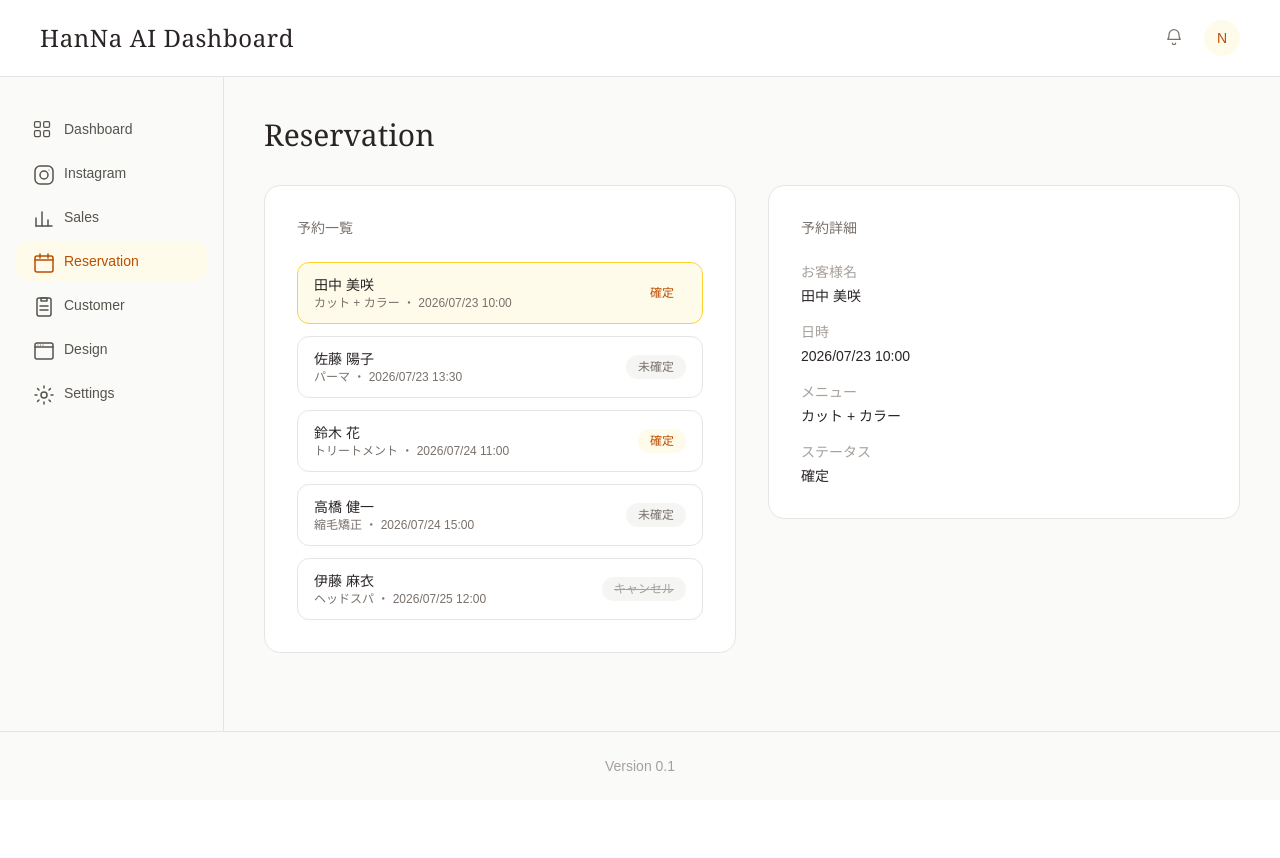
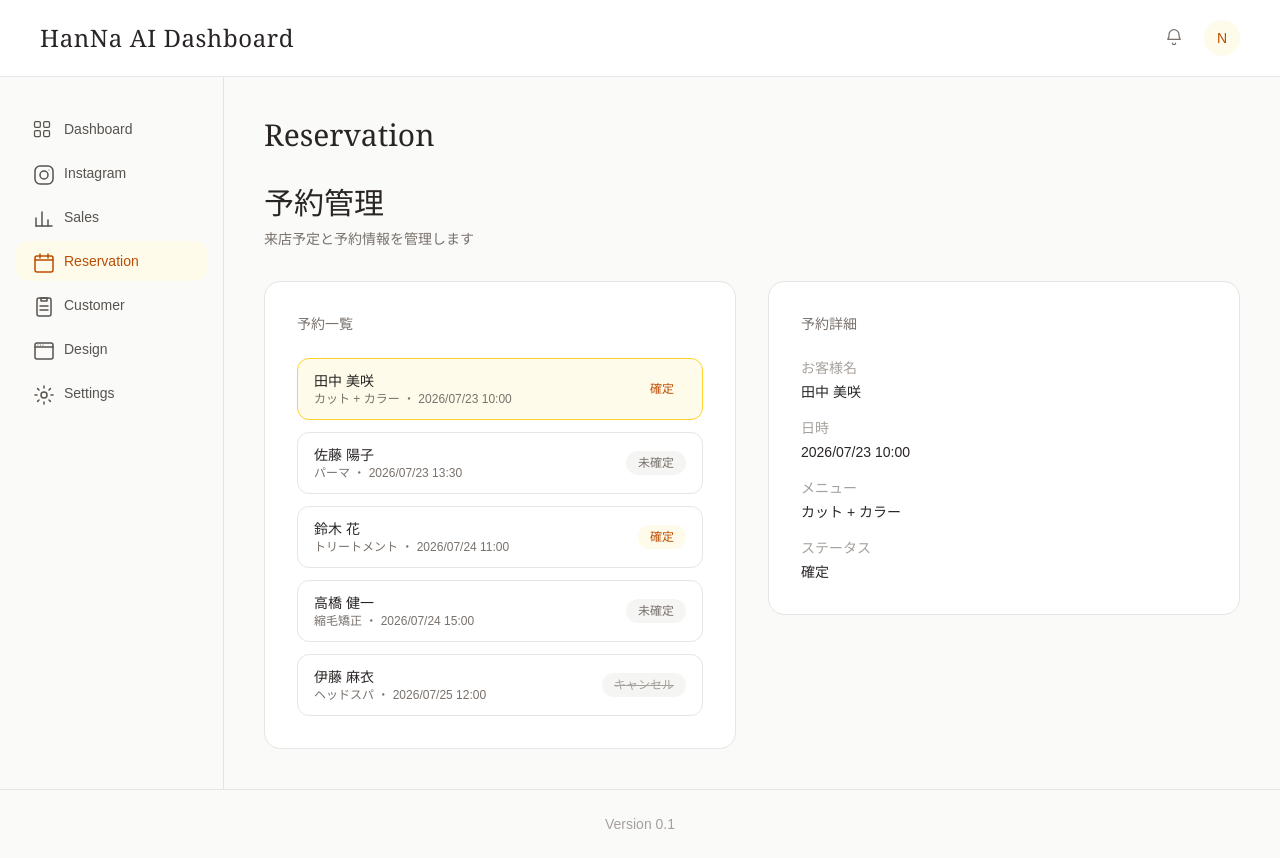
Before and after one commit to designhn924-web/hanna-ai-dashboard, a Next.js app: page /reservation in a window 1280 px wide. Before the commit the page ends 800 px from the top, so only its background shows below. Built offline with nearby package versions, Linux system fonts and the light colour scheme.

Commit message:
refactor: apply design system to reservation page

```diff
--- a/app/reservation/page.tsx
+++ b/app/reservation/page.tsx
@@ -2,6 +2,8 @@
 
 import { useState } from "react";
 import FeatureLayout from "@/components/layout/FeatureLayout";
+import PageHeader from "@/components/ui/PageHeader";
+import Section from "@/components/ui/Section";
 import ReservationList from "@/features/reservation/components/ReservationList";
 import ReservationDetail from "@/features/reservation/components/ReservationDetail";
 import { getReservations } from "@/features/reservation/data/reservations";
@@ -20,20 +22,19 @@ export default function ReservationPage() {
 
   return (
     <FeatureLayout title="Reservation">
+      <PageHeader title="予約管理" description="来店予定と予約情報を管理します" />
       <div className="grid grid-cols-1 gap-8 lg:grid-cols-2 lg:items-start">
-        <section className="rounded-2xl border border-stone-200 bg-white p-8">
-          <h3 className="mb-6 text-sm font-medium text-stone-500">予約一覧</h3>
+        <Section title="予約一覧">
           <ReservationList
             reservations={reservations}
             selectedId={selectedId}
             onSelect={setSelectedId}
           />
-        </section>
+        </Section>
 
-        <section className="rounded-2xl border border-stone-200 bg-white p-8">
-          <h3 className="mb-6 text-sm font-medium text-stone-500">予約詳細</h3>
+        <Section title="予約詳細">
           <ReservationDetail reservation={selectedReservation} />
-        </section>
+        </Section>
       </div>
     </FeatureLayout>
   );
```
